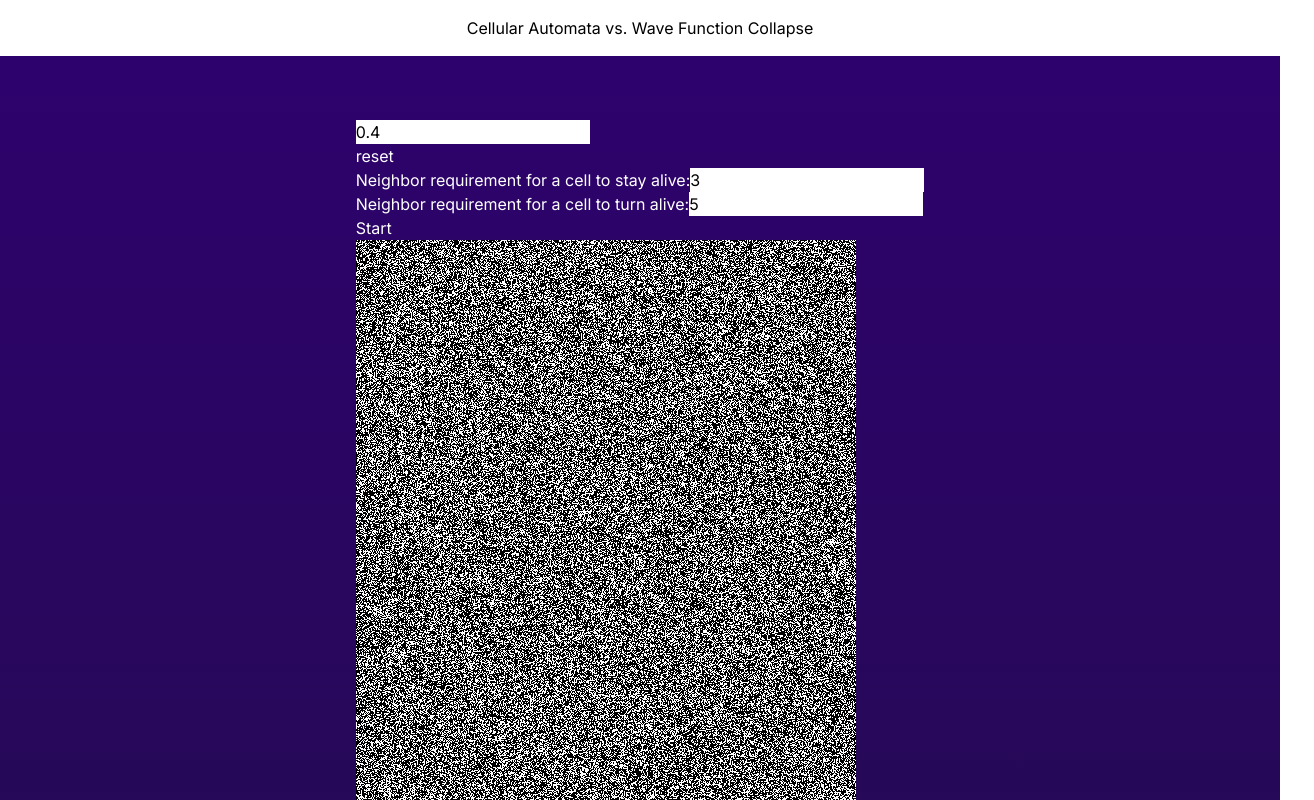
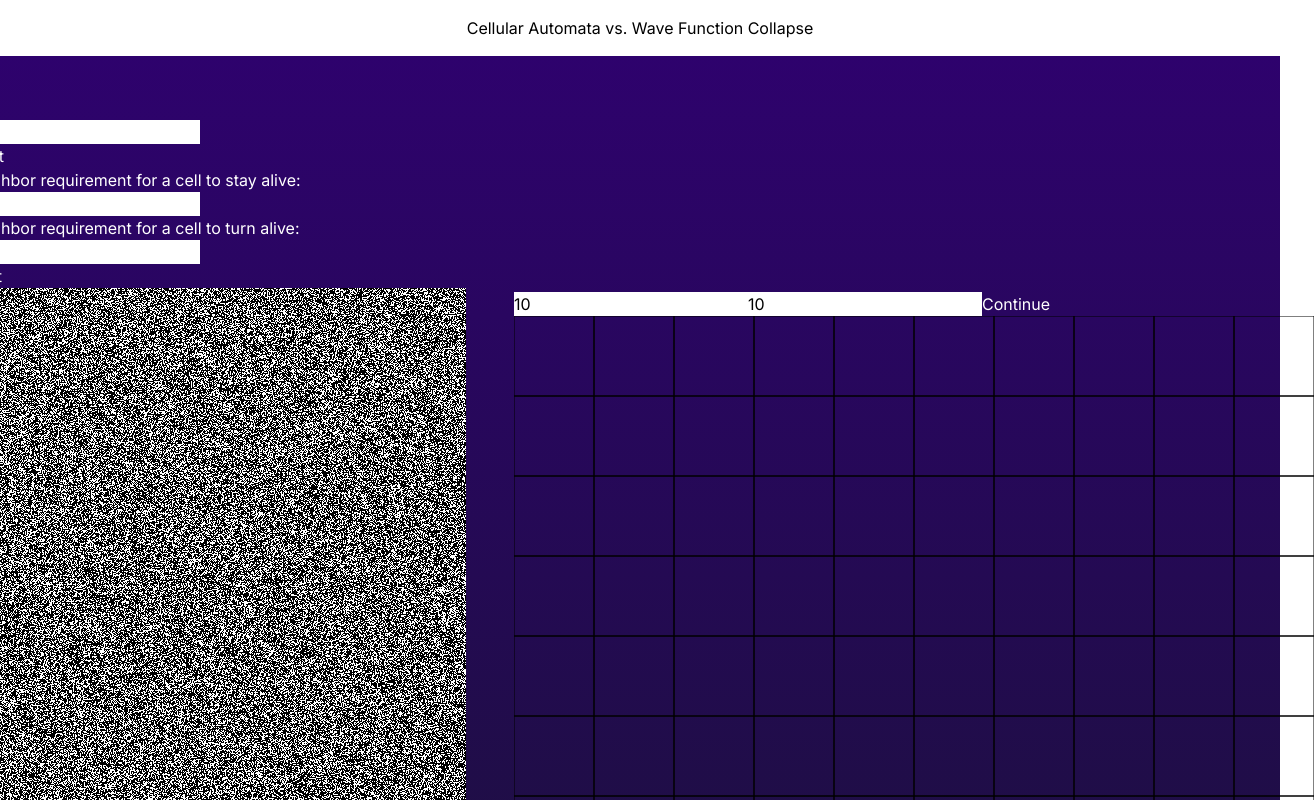
Before and after one commit to rdg922/DSA-final, a Next.js app: page / in a window 1280 px wide. Shown: the top 800 px of the page, 1314 px wide, since content can reach past the window. Built offline with nearby package versions, Linux system fonts and the light colour scheme.

Commit message:
Add Flex

```diff
--- a/src/app/page.tsx
+++ b/src/app/page.tsx
@@ -10,7 +10,7 @@ export default function HomePage() {
 
   return (
     <main className="flex min-h-screen flex-col items-center justify-center bg-gradient-to-b from-[#2e026d] to-[#15162c] text-white">
-      <div className="container flex flex-col items-center justify-center gap-12 px-4 py-16 ">
+      <div className="container flex flex-row items-center justify-center gap-12 px-4 py-16 ">
         <CellularAutomata/>
         <WaveFunctionCollapse/>
       </div>
--- a/src/components/WaveFunctionCollapse.tsx
+++ b/src/components/WaveFunctionCollapse.tsx
@@ -145,12 +145,12 @@ const updateGrid = () => {
 };
 
   return (
-    <>
+    <div>
      <input type="number" className="text-black" defaultValue={gridWidth} onChange={e => setGridWidth(Number(e.target.value))} />
       <input type="number" className="text-black" defaultValue={gridHeight} onChange={e => setGridHeight(Number(e.target.value))} />
       <button onClick={() => setIsRunning(!isRunning)}>{isRunning ? "Stop" : "Continue"}</button>
       <canvas ref={canvasRef} width={800} height={800} />
-    </>
+      </div>
   );
 }
 
```
